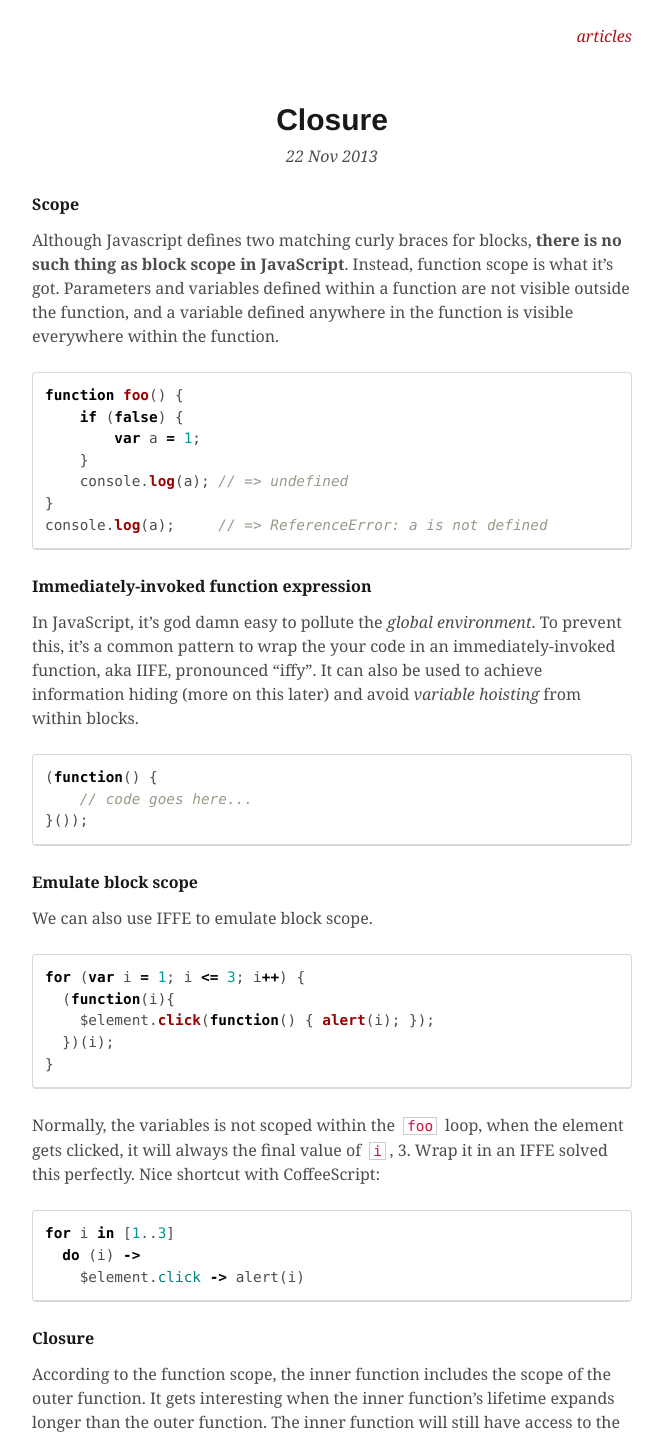
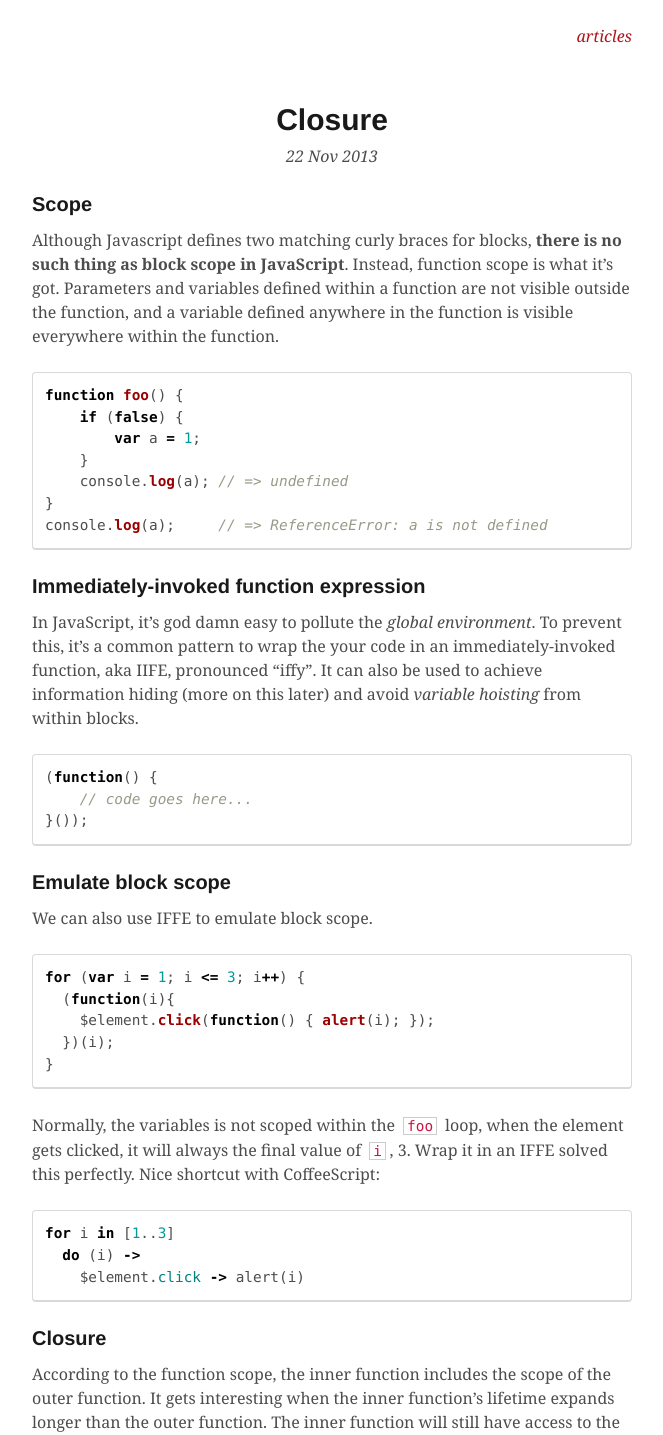
Before and after one commit to toctan/toctan.github.io, a Jekyll site: the page built from index.html, in a window 1280 px wide. Shown: the top 1435 px of the page, without its empty margins (308-971 px from the left). Built offline with Jekyll 4.4.1, drawn with Linux system fonts in a browser that asks for light colours; Markdown is read by kramdown in place of the engine named in the settings.

Commit message:
Typography tweak

```diff
--- a/css/_vars.scss
+++ b/css/_vars.scss
@@ -8,7 +8,10 @@
 $base-font-size:    16px;
 $base-line-height:  24px;
 
-$base-font-family:  Georgia, serif;
+$georgia:           Georgia, Cambria, "Times New Roman", Times, serif;
+$helvetica:         "Helvetica Neue", Helvetica, Roboto, Arial, sans-serif;
+
+$base-font-family:  $georgia;
 
 $base-color:        #4c4c4c;
 
--- a/css/base/_main.scss
+++ b/css/base/_main.scss
@@ -10,6 +10,11 @@ html{
     min-height:100%;
 }
 
+@include headings(1, 6) {
+  font-family: $helvetica;
+  color: darken($base-color, 20%);
+}
+
 a {
   color: $brand-color;
   text-decoration: none;
```
Also changed, not shown: css/_post.scss (+4 -7 lines), css/style.min.css.
